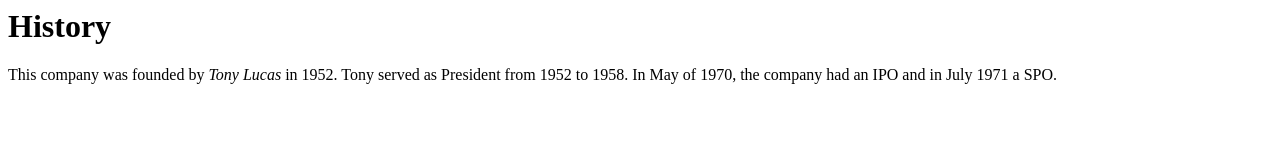
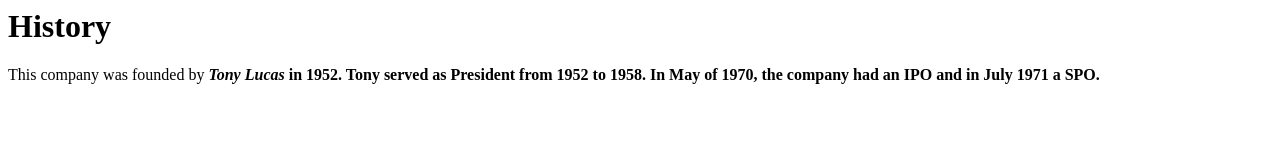
Before and after one commit to fale793/web-page-repo, a plain HTML site: page history.html in a window 1280 px wide. Drawn offline with Linux system fonts and the light colour scheme.

Commit message:
Update history.html
Added bold

```diff
--- a/history.html
+++ b/history.html
@@ -7,7 +7,7 @@
 
 <H1>History</H1>
 
-<P> This company was founded by <I>Tony Lucas</I> in 1952. Tony served as President from 1952 to 1958. In May of 1970, the company had an IPO and in July 1971 a SPO.
+<P> This company was founded by <B><I>Tony Lucas</I><B> in 1952. Tony served as President from 1952 to 1958. In May of 1970, the company had an IPO and in July 1971 a SPO.
 
 </BODY>
 </html>
```
